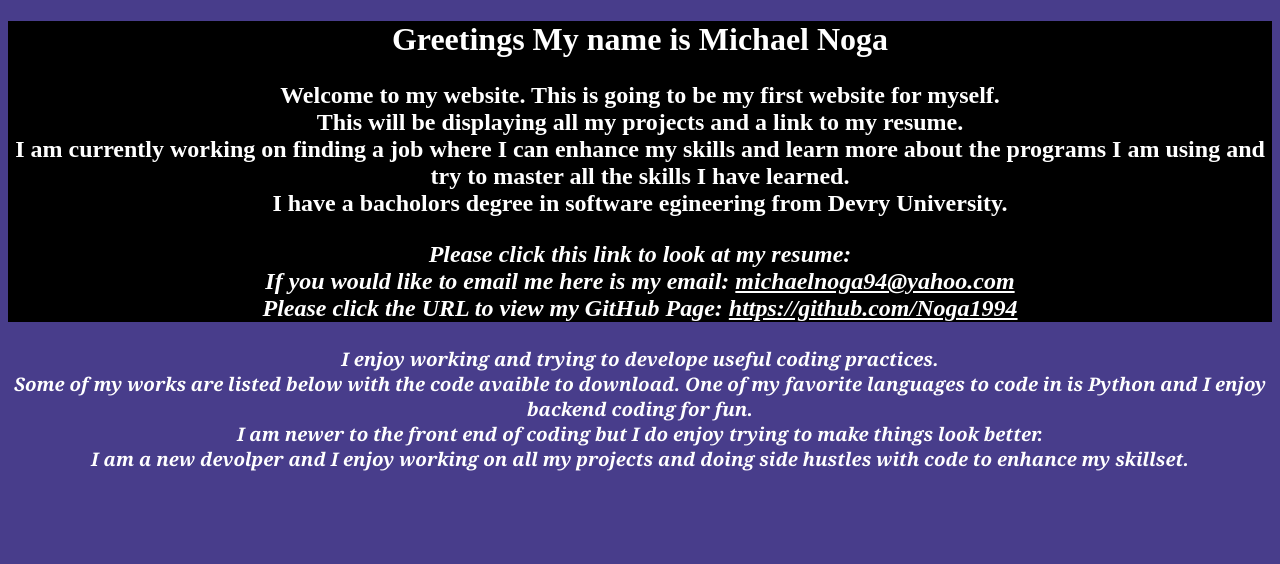
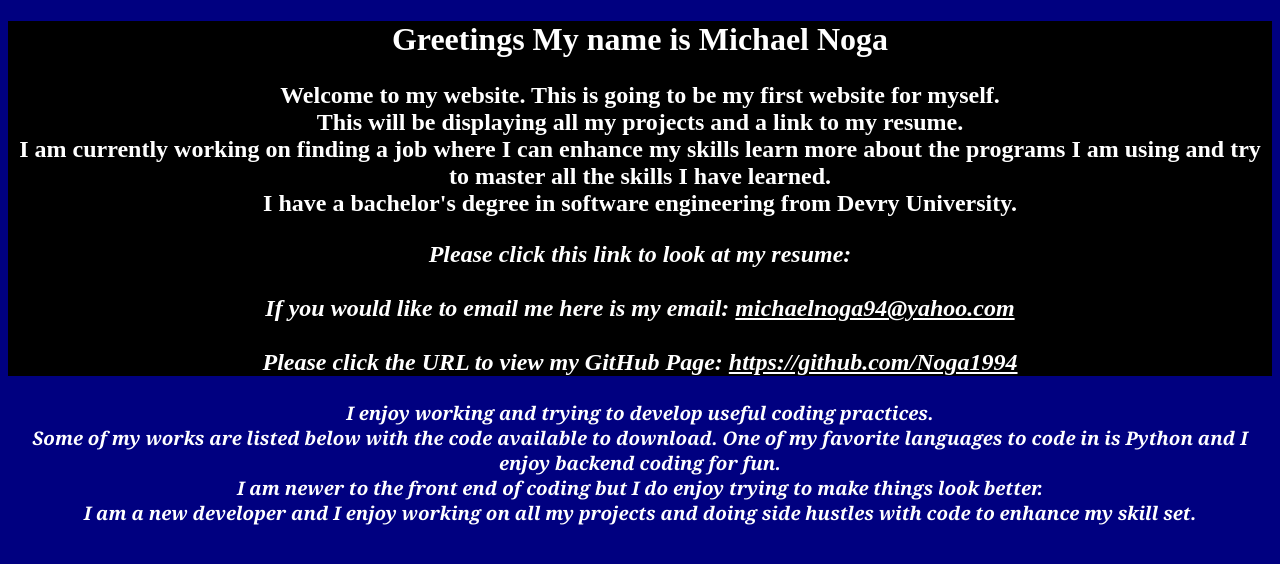
Before and after one commit to Noga1994/CoKe, a plain HTML site: page index.html in a window 1280 px wide. Drawn offline with Linux system fonts and the light colour scheme.

Commit message:
Fixeing errors

```diff
--- a/index.html
+++ b/index.html
@@ -13,23 +13,23 @@
          Welcome to my website. This is going to be my first website for myself.
          <br> This will be displaying all my projects and a link to my resume.
          <br> I am currently working on
-        finding a job where I can enhance my skills and learn more about the programs I am using and
+        finding a job where I can enhance my skills learn more about the programs I am using and
         try to master all the skills I have learned.
-        <br>I have a bacholors degree in
-        software egineering from Devry University.
+        <br>I have a bachelor's degree in
+        software engineering from Devry University.
 </p></h2>
 <h2><p style="font-style: oblique;">
     Please click this link to look at my resume:
-    <br>If you would like to email me here is my email: <a href="mailto:michaelnoga94@yahoo.com">michaelnoga94@yahoo.com</a>
-    <br>Please click the URL to view my GitHub Page: <a href="https://github.com/Noga1994"> https://github.com/Noga1994</a>
+    <br><br>If you would like to email me here is my email: <a href="mailto:michaelnoga94@yahoo.com">michaelnoga94@yahoo.com</a>
+    <br><br>Please click the URL to view my GitHub Page: <a href="https://github.com/Noga1994"> https://github.com/Noga1994</a>
 </h2></p>
 </header>
 <body>
     <h3><p>
-    I enjoy working and trying to develope useful coding practices.
-     <br>Some of my works are listed below with the code avaible to download. One of my favorite languages to code in is Python and I enjoy backend coding for fun.
+    I enjoy working and trying to develop useful coding practices.
+     <br>Some of my works are listed below with the code available to download. One of my favorite languages to code in is Python and I enjoy backend coding for fun.
      <br>I am newer to the front end of coding but I do enjoy trying to make things look better.
-     <br>I am a new devolper and I enjoy working on all my projects and doing side hustles with code to enhance my skillset.
+     <br>I am a new developer and I enjoy working on all my projects and doing side hustles with code to enhance my skill set.
     </h3></p>
 </body>
 </html>
--- a/style.css
+++ b/style.css
@@ -1,5 +1,5 @@
 body{
-    background-color: darkslateblue;
+    background-color: navy;
 }
 h1{
     text-align: center;
@@ -25,3 +25,9 @@ h2 {
 header{
     background-color: black;
 }
+#links{
+    /*dont want a list like a - or bullet point*/
+    list-style: none;
+    padding-left: 0%;
+    padding: 4px;
+}
```
